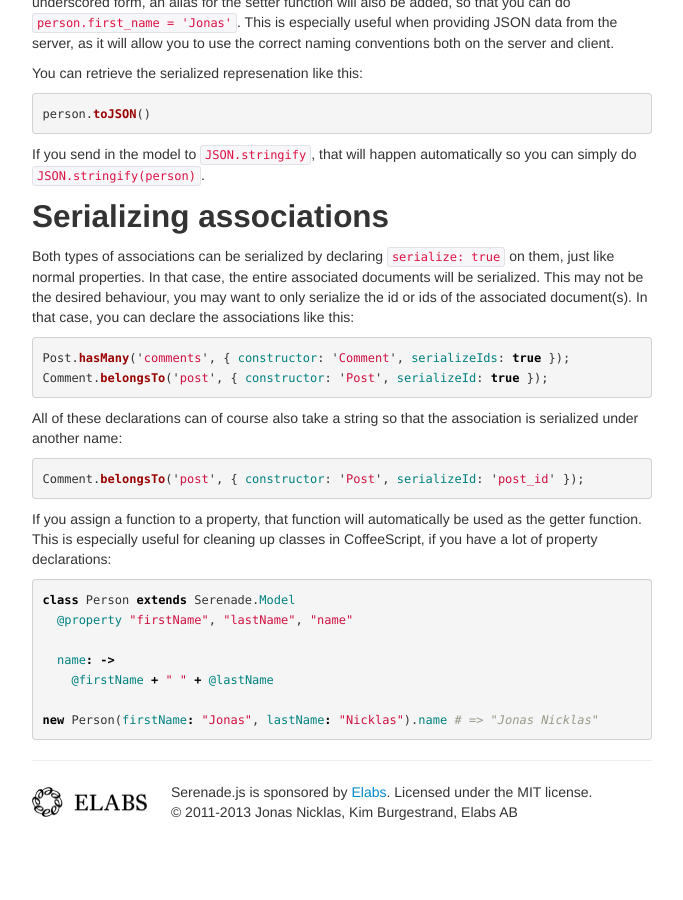
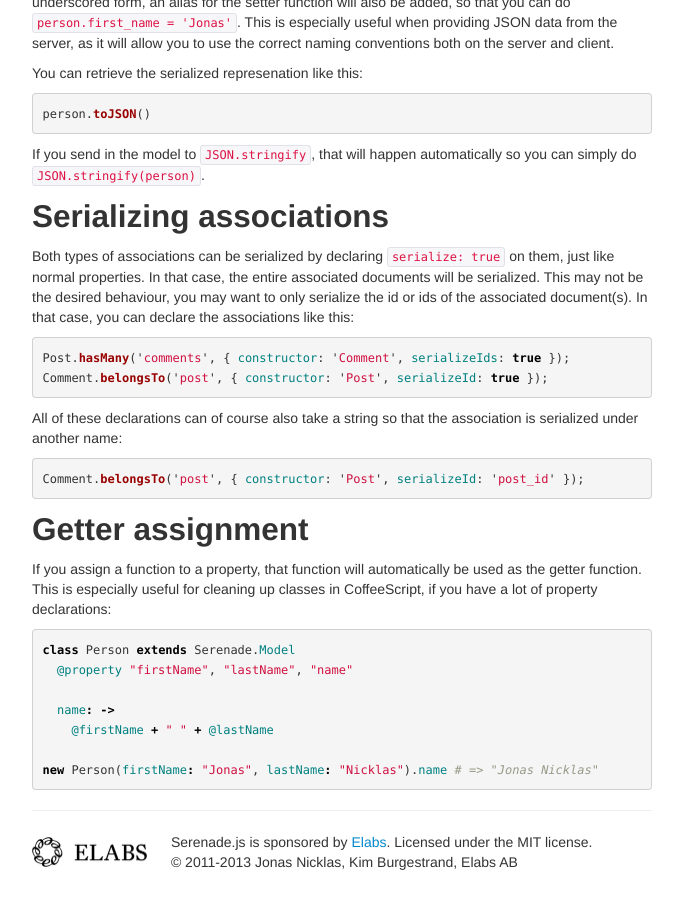
Before and after one commit to varvet/serenade.js, a Jekyll site: the page built from models.md, in a window 1280 px wide and 900 px high, scrolled down 1599 px. Shown: the whole window, without its empty margins (458-1141 px from the left). Built offline with Jekyll 4.4.1, drawn with Linux system fonts in a browser that asks for light colours; nearby versions of some CDN libraries; Markdown is read by kramdown in place of the engine named in the settings; before the commit the page ends 2449 px from its top, so only the background shows below that.

Commit message:
missing headline

````diff
--- a/models.md
+++ b/models.md
@@ -132,6 +132,8 @@ association is serialized under another name:
 Comment.belongsTo('post', { constructor: 'Post', serializeId: 'post_id' });
 ```
 
+## Getter assignment
+
 If you assign a function to a property, that function will automatically be
 used as the getter function. This is especially useful for cleaning up classes
 in CoffeeScript, if you have a lot of property declarations:
````
